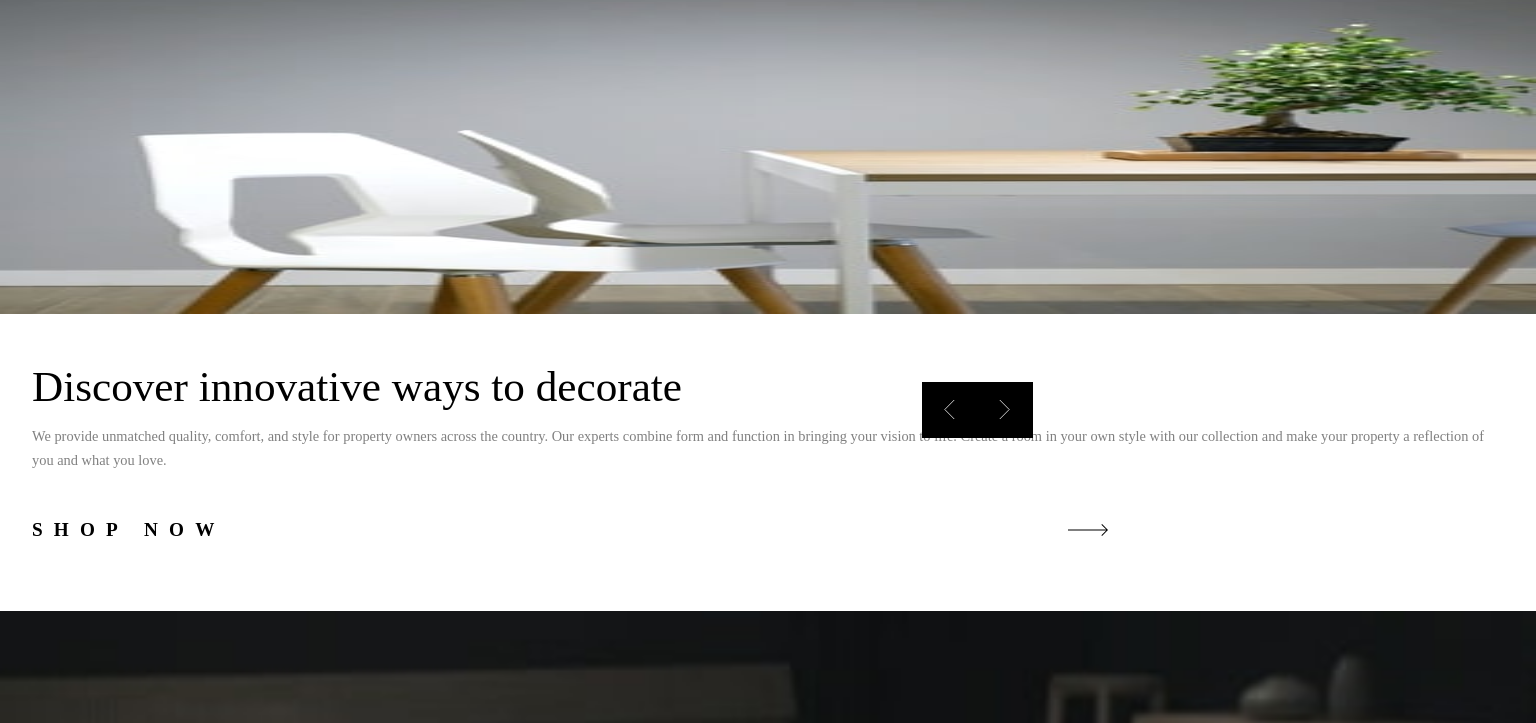
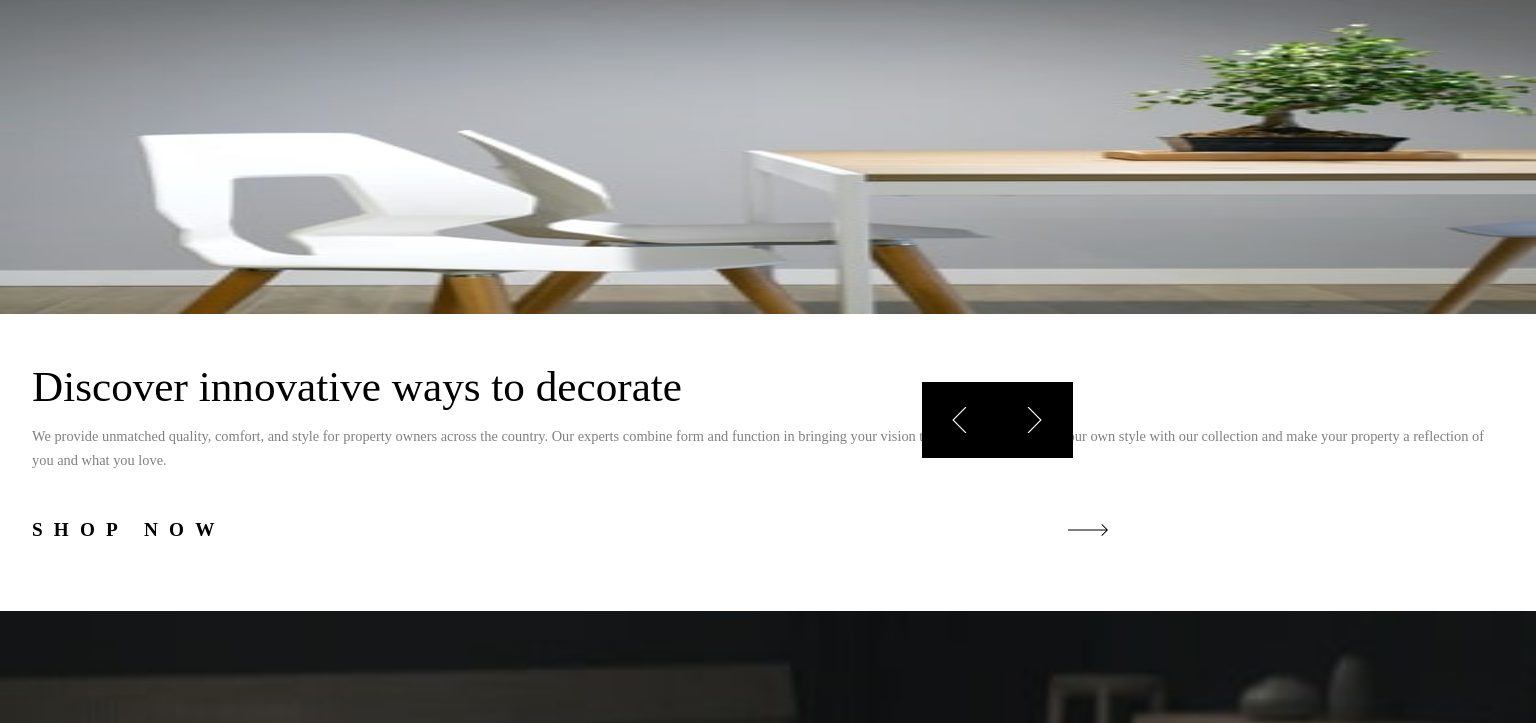
Before and after one commit to AngeliqueDF/room-ecommerce-homepage, a website built with Vite: page index.html in a window 1536 px wide. Shown: the part 46-769 px from the top of the page. Built offline with nearby package versions, Linux system fonts and the light colour scheme.

Commit message:
Make slider buttons larger

```diff
--- a/src/css/style.css
+++ b/src/css/style.css
@@ -292,6 +292,11 @@ body.mobile-menu-open::after {
 		left: calc(60vw);
 	}
 
+	.slider-controls button {
+		width: 4.75rem;
+		height: 4.75rem;
+	}
+
 }
 
 @media (hover: hover) {
```
